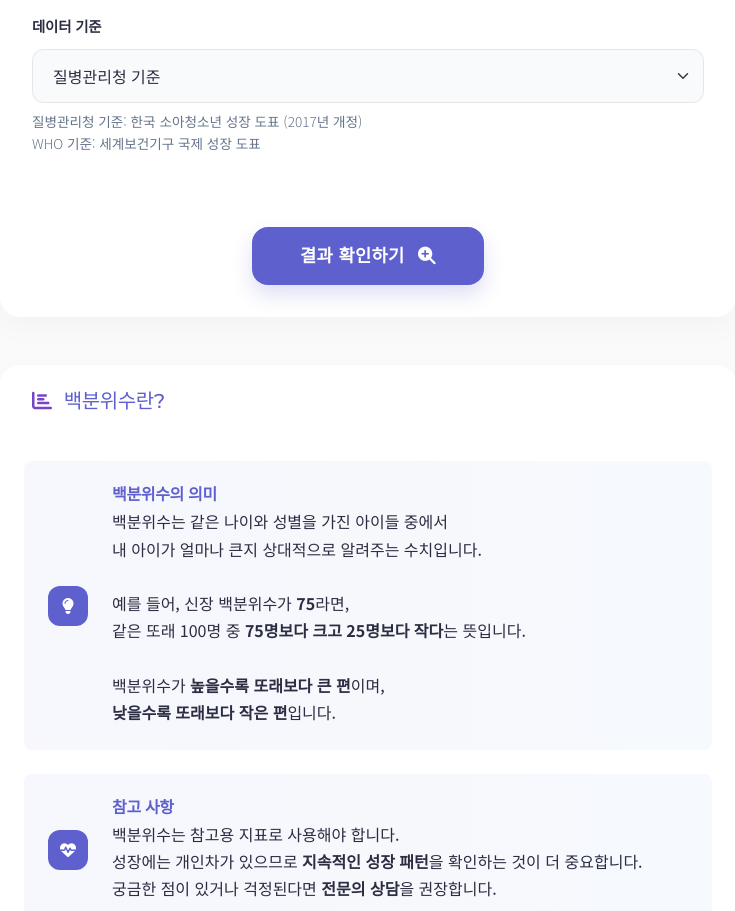
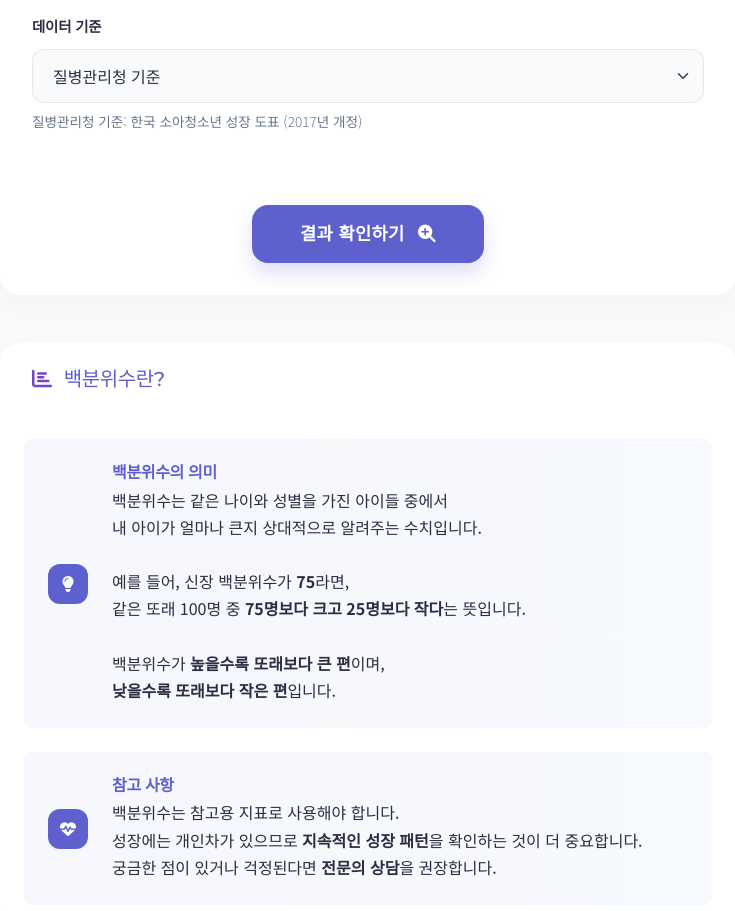
Before and after one commit to HyukKang/growth-calculator, a plain HTML site: page index.html in a window 1280 px wide. Shown: the part 1400-2311 px from the top of the page, without its empty margins (272-1007 px from the left). Drawn offline with nearby package versions, Linux system fonts and the light colour scheme.

Commit message:
Update index.html

```diff
--- a/index.html
+++ b/index.html
@@ -132,15 +132,15 @@
                             </div>
 
                             <!-- Data Source Selection -->
+                            <!-- 이 부분을 제거하거나 수정 -->
                             <div class="mb-3">
                                 <label class="form-label">데이터 기준</label>
                                 <select class="form-select" id="dataSource">
                                     <option value="kdca" selected>질병관리청 기준</option>
-                                    <option value="who">WHO 세계보건기구 기준</option>
+                                    <!-- WHO 옵션 제거 -->
                                 </select>
                                 <div class="footnote">
-                                    질병관리청 기준: 한국 소아청소년 성장 도표 (2017년 개정)<br>
-                                    WHO 기준: 세계보건기구 국제 성장 도표
+                                    질병관리청 기준: 한국 소아청소년 성장 도표 (2017년 개정)
                                 </div>
                             </div>
 
```
